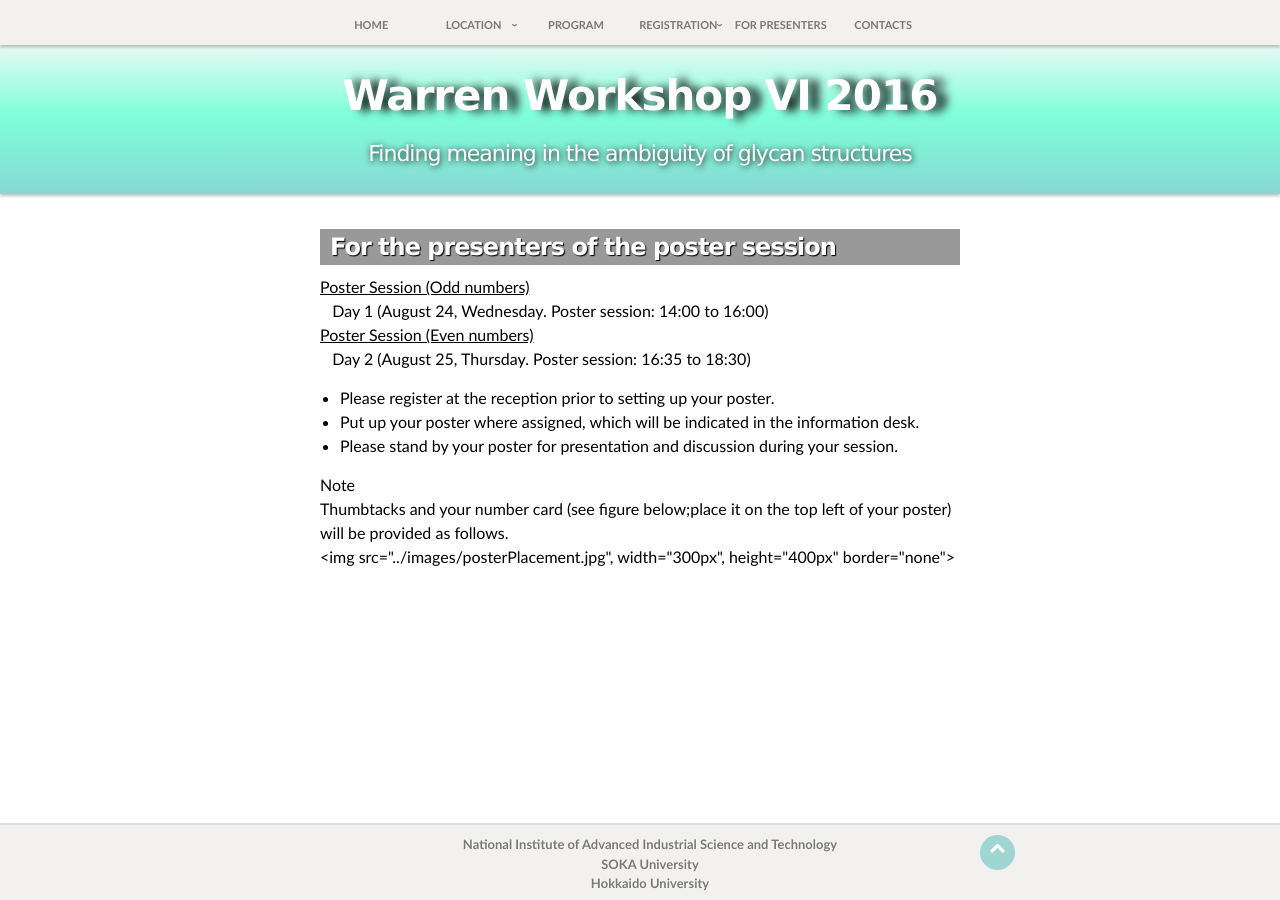
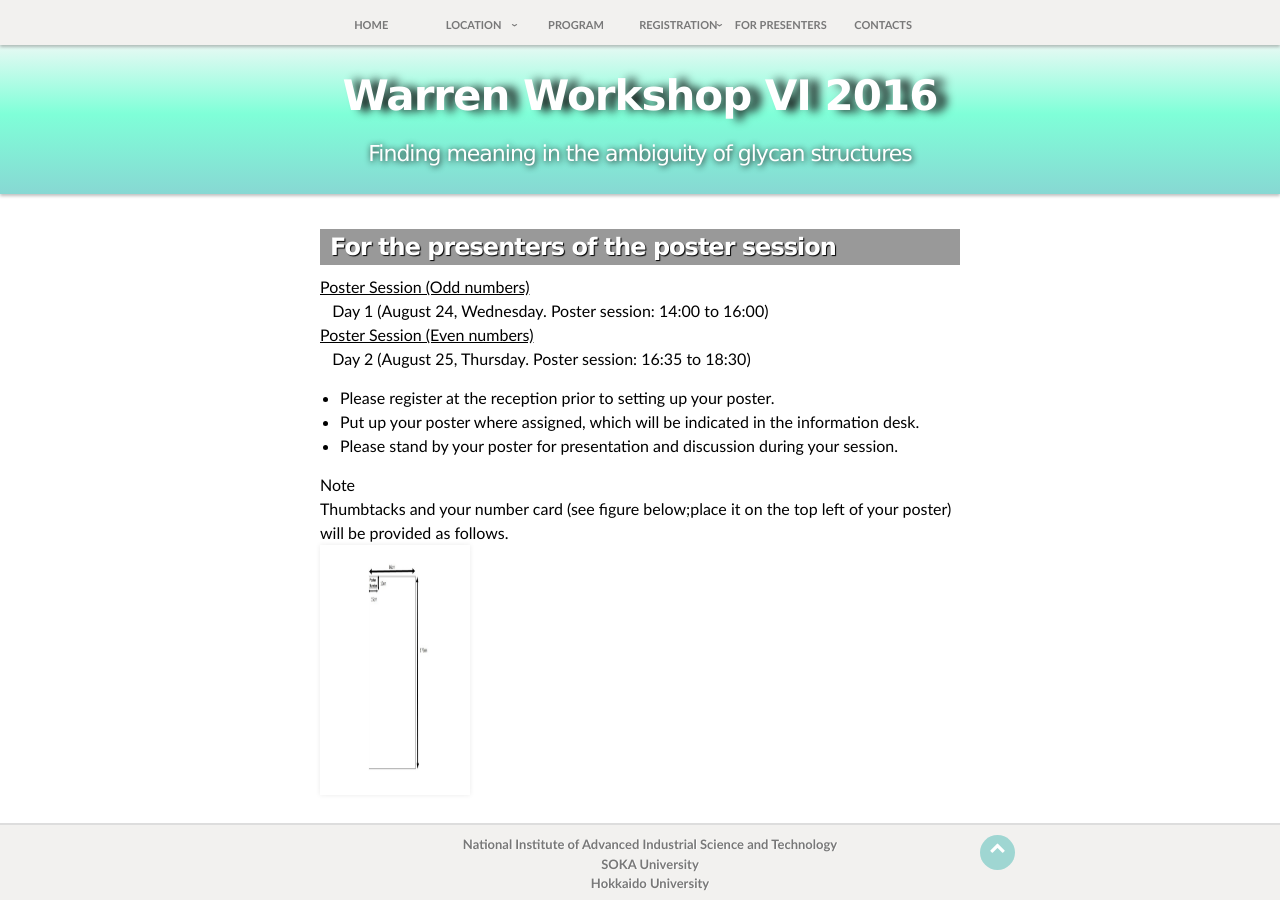
Before and after one commit to yamazakiM/test_warren2016, a Jekyll site: the page built from forPresenters/index.md, in a window 1280 px wide. Built offline with Jekyll 4.4.1, drawn with Linux system fonts in a browser that asks for light colours; nearby versions of some CDN libraries; library files that are not in the unit come from our copies.

Commit message:
Update index.md

```diff
--- a/forPresenters/index.md
+++ b/forPresenters/index.md
@@ -33,7 +33,7 @@ layout: default
       <br>
         Thumbtacks and your number card (see figure below;place it on the top left of your poster) will be provided as follows.
       <br>
-      <img src="../images/posterPlacement.jpg", width="300px", height="400px" border="none">
+      <img src="../images/posterPlacement.jpg" width="150px" height="250px" border="0" alt="ポスター設置方法">
     </p>
   </div>
 
```
